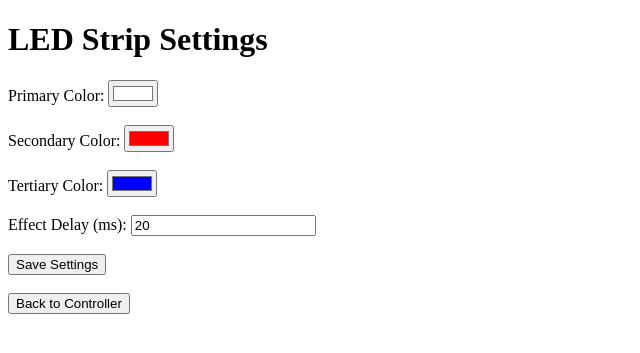
After one commit to andystjean1/rpi-led-controller, a Flask app: page /settings in a window 1280 px wide. The commit adds this page. Shown: the top 353 px of the page, without its empty margins (0-640 px from the left). Run offline with Flask 3, Linux system fonts and the light colour scheme.

Commit message:
add settings page

```diff
--- a/controller-app.py
+++ b/controller-app.py
@@ -80,6 +80,40 @@ def index():
 def voice_control():
     return render_template('voice-control.html')
 
+@app.route("/settings", methods=["GET"])
+def settings():
+    return render_template('settings.html')
+
+@app.route("/update-settings", methods=["POST"])
+def update_settings():
+    global led_controller
+
+    data = request.form
+    color1_hex = data.get("color1", "#ffffff")
+    color2_hex = data.get("color2", "#ff0000")
+    color3_hex = data.get("color3", "#0000ff")
+    delay = int(data.get("delay", 20))
+
+    # Convert hex colors to rpi_ws281x Colors
+    def hex_to_color(hex_color):
+        r = int(hex_color[1:3], 16)
+        g = int(hex_color[3:5], 16)
+        b = int(hex_color[5:7], 16)
+        return Color(r, g, b)
+
+    new_colors = [
+        hex_to_color(color1_hex),
+        hex_to_color(color2_hex),
+        hex_to_color(color3_hex)
+    ]
+
+    # Update LEDStripController settings
+    led_controller.set_colors(new_colors)
+    led_controller.set_delay(delay)
+
+    return jsonify({"message": "Settings updated successfully"}), 200
+
+# start an effect
 @app.route("/start", methods=["POST"])
 def start_effect():
     global current_effect, current_thread
--- /dev/null
+++ b/static/styles.css
@@ -0,0 +1,33 @@
+<!DOCTYPE html>
+<html lang="en">
+<head>
+    <meta charset="UTF-8">
+    <meta name="viewport" content="width=device-width, initial-scale=1.0">
+    <title>Settings</title>
+    <link rel="stylesheet" href="/static/styles.css">
+</head>
+<body>
+    <h1>LED Strip Settings</h1>
+    <form id="settings-form" action="/update-settings" method="POST">
+        <label for="color1">Primary Color:</label>
+        <input type="color" id="color1" name="color1" value="#ffffff">
+        <br><br>
+
+        <label for="color2">Secondary Color:</label>
+        <input type="color" id="color2" name="color2" value="#ff0000">
+        <br><br>
+
+        <label for="color3">Tertiary Color:</label>
+        <input type="color" id="color3" name="color3" value="#0000ff">
+        <br><br>
+
+        <label for="delay">Effect Delay (ms):</label>
+        <input type="number" id="delay" name="delay" value="20" min="1">
+        <br><br>
+
+        <button type="submit">Save Settings</button>
+    </form>
+    <br>
+    <button onclick="window.location.href='/'">Back to Controller</button>
+</body>
+</html>
--- a/templates/async.html
+++ b/templates/async.html
@@ -66,6 +66,8 @@
         <button onclick="triggerEndpoint('/start', {effect: 'clock4'})">Clock 4</button>
         <button onclick="triggerEndpoint('/start', {effect: 'clock5'})">Clock 5</button>
         <button onclick="triggerEndpoint('/start', {effect: 'clock6'})">Clock 6</button>
+        <button onclick="window.location.href='/poker-voice-controller'">Poker Bot</button>
+        <button onclick="window.location.href='/settings'">Settings</button>
     </div>
 
     <script>
--- /dev/null
+++ b/templates/settings.html
@@ -0,0 +1,33 @@
+<!DOCTYPE html>
+<html lang="en">
+<head>
+    <meta charset="UTF-8">
+    <meta name="viewport" content="width=device-width, initial-scale=1.0">
+    <title>Settings</title>
+    <link rel="stylesheet" href="/static/styles.css">
+</head>
+<body>
+    <h1>LED Strip Settings</h1>
+    <form id="settings-form" action="/update-settings" method="POST">
+        <label for="color1">Primary Color:</label>
+        <input type="color" id="color1" name="color1" value="#ffffff">
+        <br><br>
+
+        <label for="color2">Secondary Color:</label>
+        <input type="color" id="color2" name="color2" value="#ff0000">
+        <br><br>
+
+        <label for="color3">Tertiary Color:</label>
+        <input type="color" id="color3" name="color3" value="#0000ff">
+        <br><br>
+
+        <label for="delay">Effect Delay (ms):</label>
+        <input type="number" id="delay" name="delay" value="20" min="1">
+        <br><br>
+
+        <button type="submit">Save Settings</button>
+    </form>
+    <br>
+    <button onclick="window.location.href='/'">Back to Controller</button>
+</body>
+</html>
```
Also changed, not shown: ledstrip.py (+10 -6 lines).
